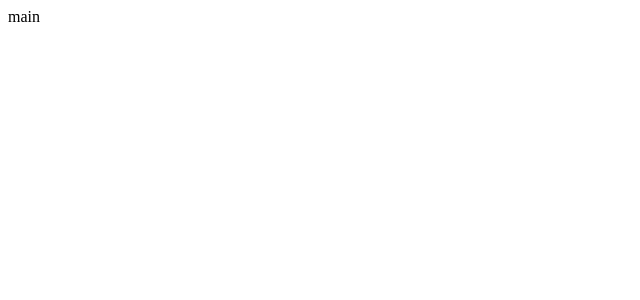
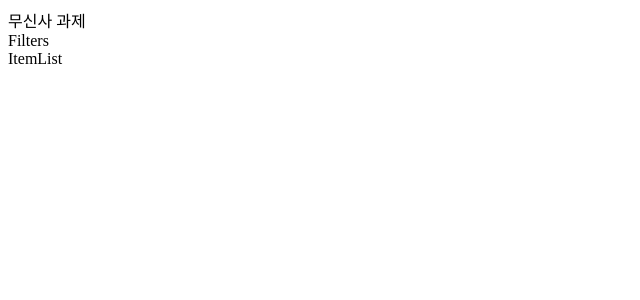
Before and after one commit to qkrwltn8976/musinsa_frontend, a React (Create React App) app: page / in a window 1280 px wide. Shown: the top 300 px of the page, without its empty margins (0-640 px from the left). Built offline with nearby package versions, Linux system fonts and the light colour scheme.

Commit message:
[#1] 메인 화면 컴포넌트 구성

```diff
--- /dev/null
+++ b/src/components/Filters/index.tsx
@@ -0,0 +1,11 @@
+import React from 'react'
+
+type Props = {}
+
+const Filters = (props: Props) => {
+    return (
+        <div>Filters</div>
+    )
+}
+
+export default Filters
--- /dev/null
+++ b/src/components/ItemList/index.tsx
@@ -0,0 +1,11 @@
+import React from 'react'
+
+type Props = {}
+
+const ItemList = (props: Props) => {
+    return (
+        <div>ItemList</div>
+    )
+}
+
+export default ItemList
--- /dev/null
+++ b/src/components/commons/Header/index.tsx
@@ -0,0 +1,11 @@
+import React from 'react'
+
+type Props = {}
+
+const Header = (props: Props) => {
+    return (
+        <div>무신사 과제</div>
+    )
+}
+
+export default Header
--- /dev/null
+++ b/src/components/commons/Layout/index.tsx
@@ -0,0 +1,11 @@
+import React from 'react'
+import { IChildrenProps } from '../../../types/chilldrenProps'
+import Header from '../Header'
+
+const Layout = ({ children }: IChildrenProps) => {
+    return (
+        <><Header />{children}</>
+    )
+}
+
+export default Layout
--- a/src/pages/Main/index.tsx
+++ b/src/pages/Main/index.tsx
@@ -1,9 +1,17 @@
 import * as React from "react";
+import Layout from "../../components/commons/Layout";
+import Filters from "../../components/Filters";
+import ItemList from "../../components/ItemList";
 
-interface IMainProps {}
+interface IMainProps { }
 
-const Main: React.FunctionComponent<IMainProps> = (props) => {
-  return <>main</>;
+const Main = ({ }: IMainProps) => {
+  return (
+    <Layout>
+      <Filters />
+      <ItemList />
+    </Layout>
+  );
 };
 
-export default Main;
+export default Main
--- /dev/null
+++ b/src/types/chilldrenProps.ts
@@ -0,0 +1,3 @@
+export interface IChildrenProps {
+  children?: React.ReactNode;
+}
```
